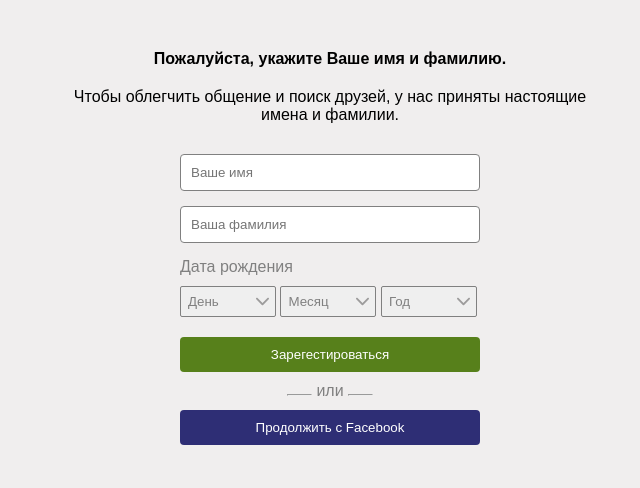
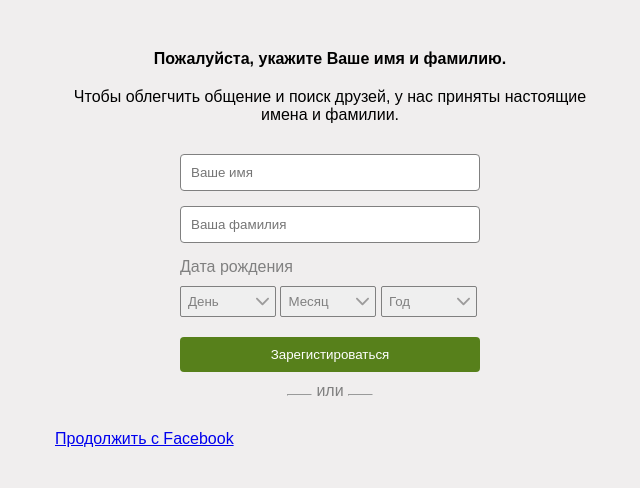
Before and after one commit to DariaZhi/lesson6, a plain HTML site: page index.html in a window 1280 px wide. Shown: the whole page, without its empty margins (310-950 px from the left). Drawn offline with Linux system fonts and the light colour scheme; files whose address does not match are found by name.

Commit message:
Update index.html

```diff
--- a/index.html
+++ b/index.html
@@ -44,16 +44,17 @@
                 <option value="2023">2023</option>
             </select>
 
-            <button class="register">Зарегестироваться</button>
+            <button class="register">Зарегистироваться</button>
             <div class="or">
                 <p>
                     <hr> или
                     <hr>
                 </p>
             </div>
-            <button class="fb">Продолжить с Facebook</button>
 
         </form>
+
+            <a href="https://www.facebook.com" class="btn">Продолжить с Facebook</a>
     </div>
 
 </body>
```
